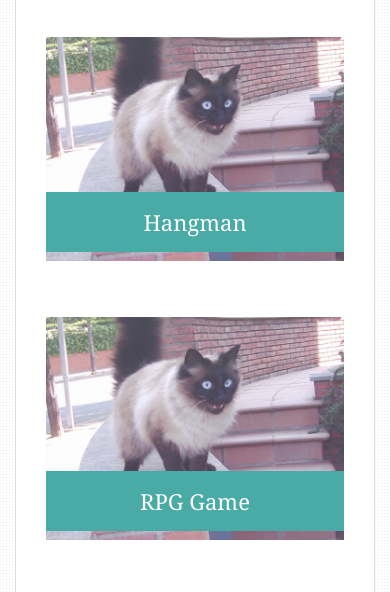
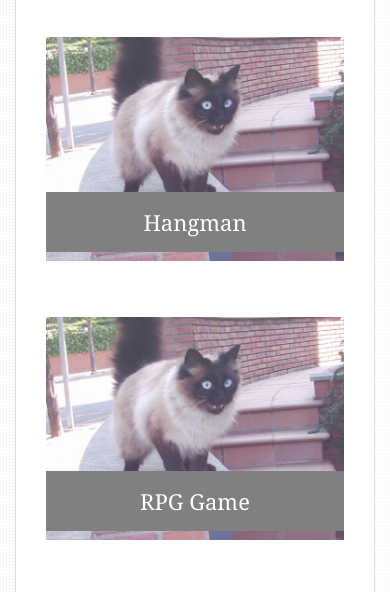
Before and after one commit to natevillegas/Responsive-Portfolio, a plain HTML site: page portfolio.html in a window 390 px wide. Shown: the part 252-844 px from the top of the page. Drawn offline with Linux system fonts and the light colour scheme.

```diff
--- a/assets/css/style.css
+++ b/assets/css/style.css
@@ -174,7 +174,7 @@ h3,
   line-height: 30px;
   color: #fff;
   text-align: center;
-  background: #4aaaa5;
+  background: #808080;
   border-bottom: 0;
 }
 
@@ -225,6 +225,7 @@ input[type=submit] {
   border: 0 none;
 }
 
+/* Media queries for when screen is 980px */
 @media screen and (max-width: 980px) {
 
   /* header */
@@ -267,6 +268,7 @@ input[type=submit] {
 
 }
 
+/* Media queries for when screen is 768px */
 @media screen and (max-width: 768px) {
 
   /* header */
@@ -308,6 +310,7 @@ footer {
 
 }
 
+/* Media queries for when screen is 640px */
 @media screen and (max-width: 640px) {
 
 /* header */
```
Also changed, not shown: contact.html (+0 -40 lines), index.html (+0 -47 lines), portfolio.html (+0 -63 lines), 2 other files.
